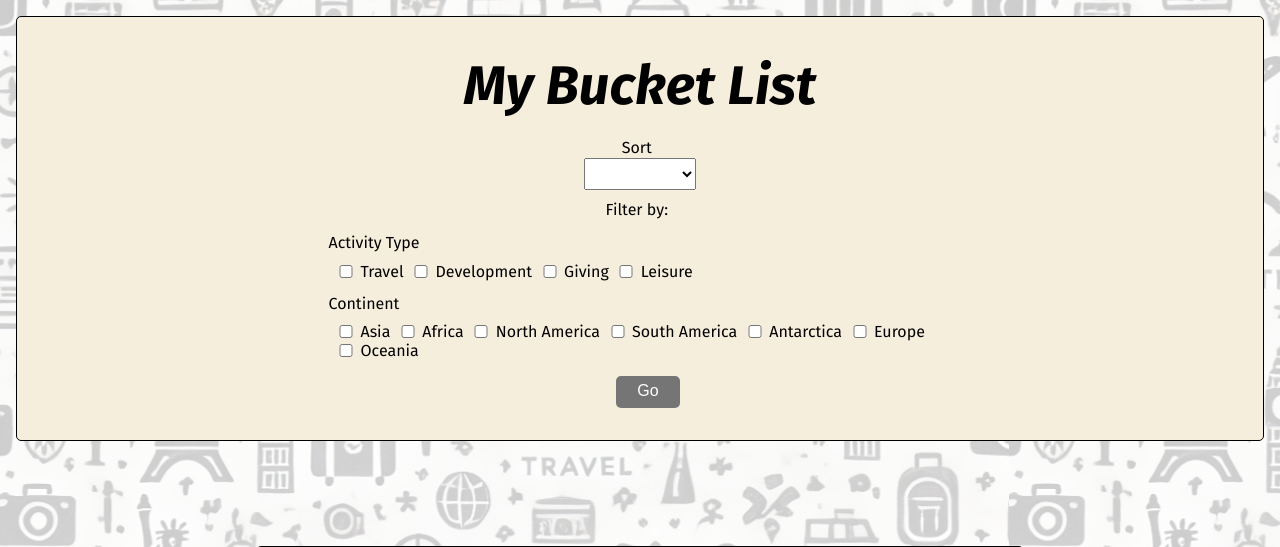
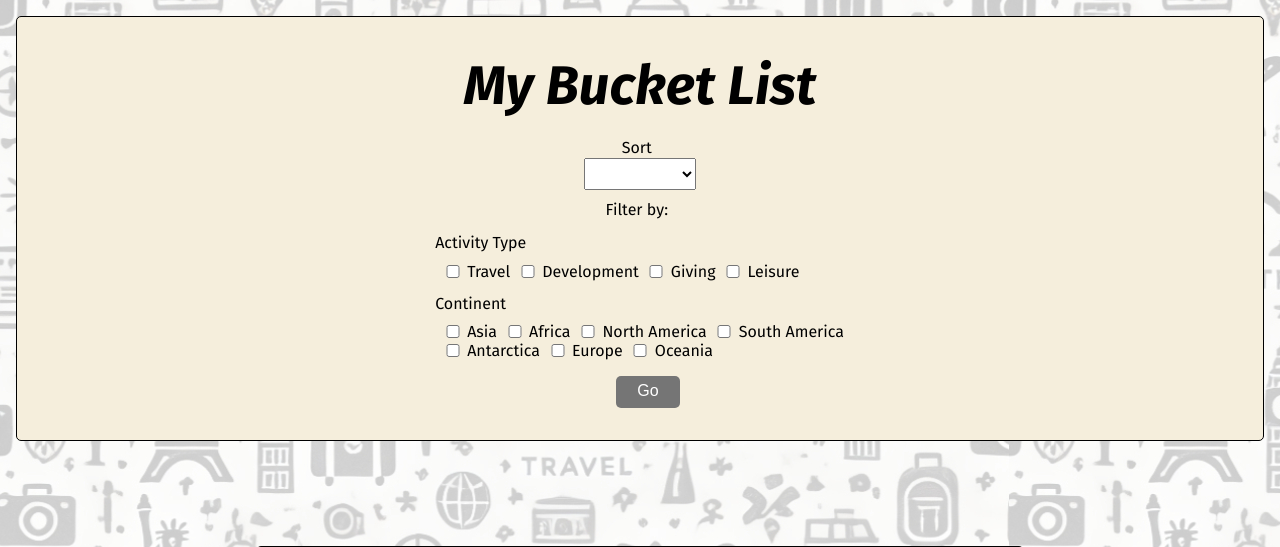
Before and after one commit to ramsey-merdassi/bucket-list-collector-app, a PHP site: page / in a window 1280 px wide. Shown: the top 547 px of the page. Run offline with PHP 8.4, Linux system fonts and the light colour scheme; data that the repository does not hold is empty.

Commit message:
make filter fields responsive

```diff
--- a/style.css
+++ b/style.css
@@ -65,7 +65,6 @@ header h1 {
 .filters input {
     margin-right: 0.4rem;
     width: 1rem;
-
 }
 
 .filters label {
@@ -112,7 +111,7 @@ header h1 {
     }
 
     .type-filter {
-        width: 80%;
+        width: 17rem;
         margin-left: 0;
         margin-top: 0.6rem;
     }
@@ -153,7 +152,7 @@ header h1 {
     }
 
     .type-filter {
-        width: 80%;
+        width: 25.6rem;
         margin-left: 0;
         margin-top: 0.6rem;
     }
@@ -187,7 +186,7 @@ header h1 {
         flex-direction: column;
         align-items: center;
         font-size: 1rem;
-        width: 100%;
+        width: 85%;
     }
 
     .change-display select {
@@ -200,7 +199,7 @@ header h1 {
     }
 
     .type-filter {
-        width: 50%;
+        width: 25.6rem;
         margin-left: 0;
         margin-top: 0.6rem;
     }
```
